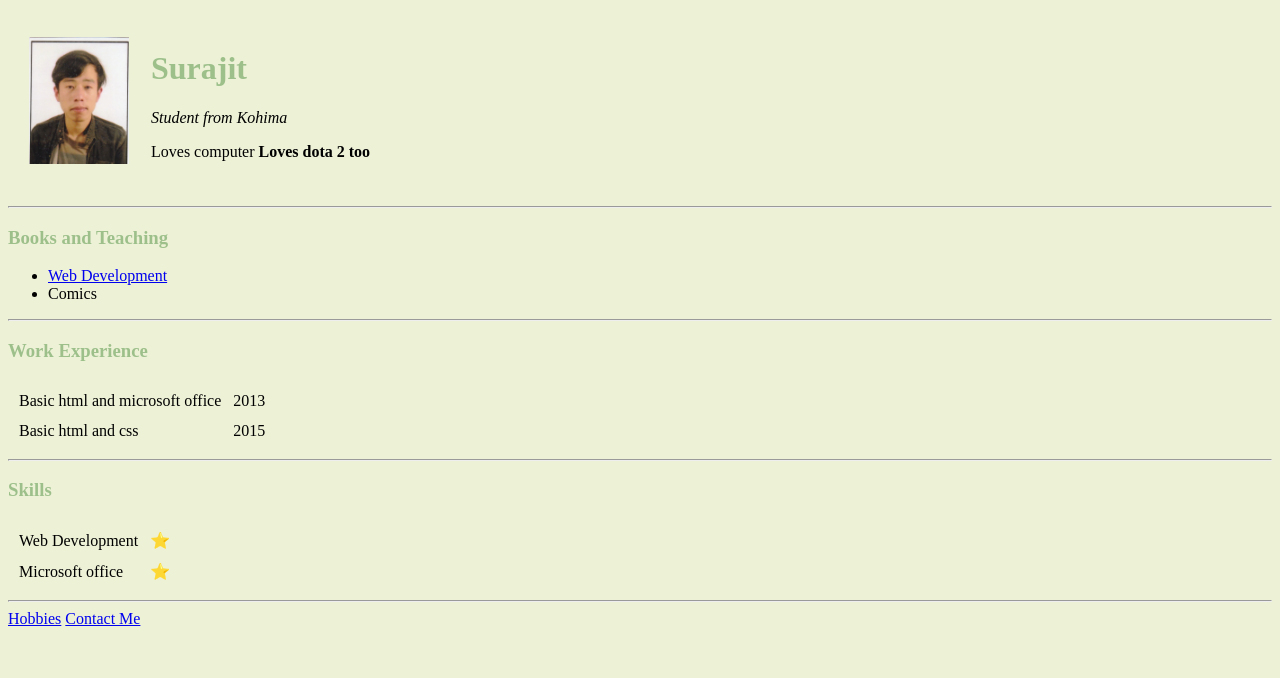
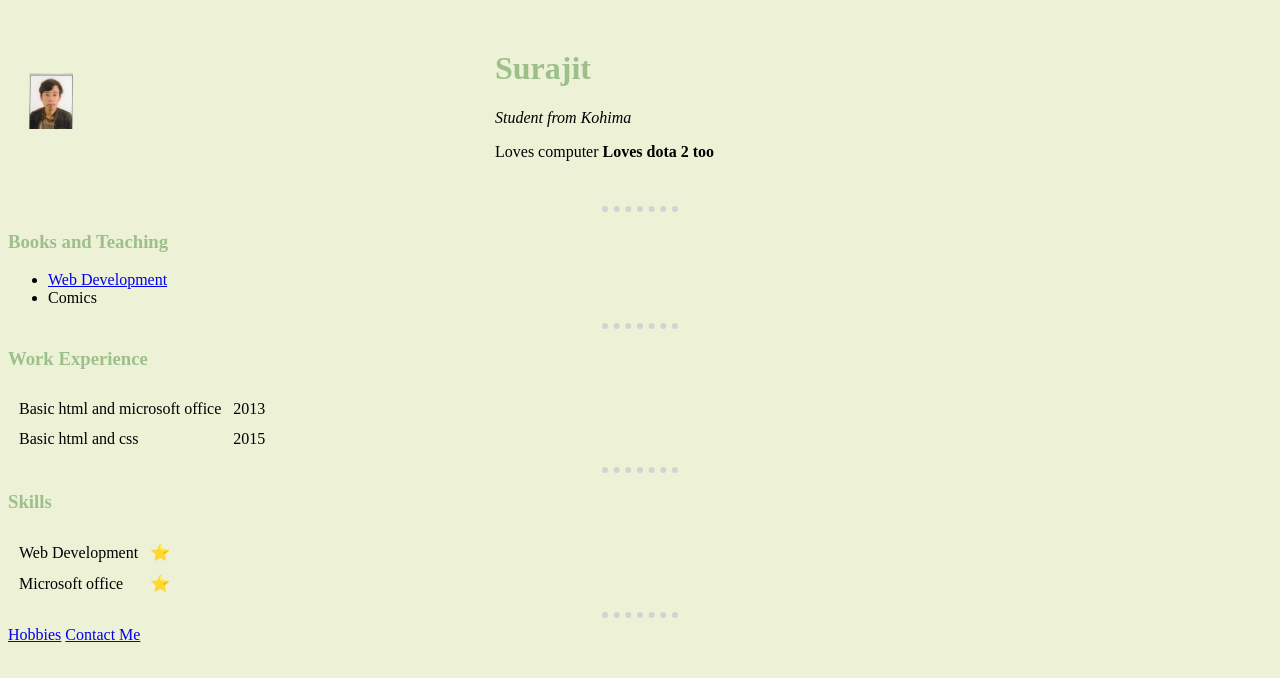
Before and after one commit to PloiJit/cv, a plain HTML site: page index.html in a window 1280 px wide. Drawn offline with Linux system fonts and the light colour scheme.

Commit message:
Add files via upload

```diff
--- a/css/styles.css
+++ b/css/styles.css
@@ -9,3 +9,15 @@ h1 {
 h3 {
     color: #9DC08B;
 }
+
+hr {
+    border-style: none;
+    border-top-style: dotted;
+    border-color: lightgrey;
+    border-width: 6px;
+    width: 6%;
+}
+
+img {
+    width: 10%;
+}
--- a/index.html
+++ b/index.html
@@ -11,7 +11,7 @@
 <body">
     <table cellspacing="20">
         <tr>
-            <td><img src="images/IMG_20230216_0031.jpg" alt="My Profle" width="100"></td>
+            <td><img src="images/IMG_20230216_0031.jpg" alt="My Profle"></td>
             <td>
                 <h1>Surajit</h1>
                 <p><em>Student from Kohima</em></p>
```
